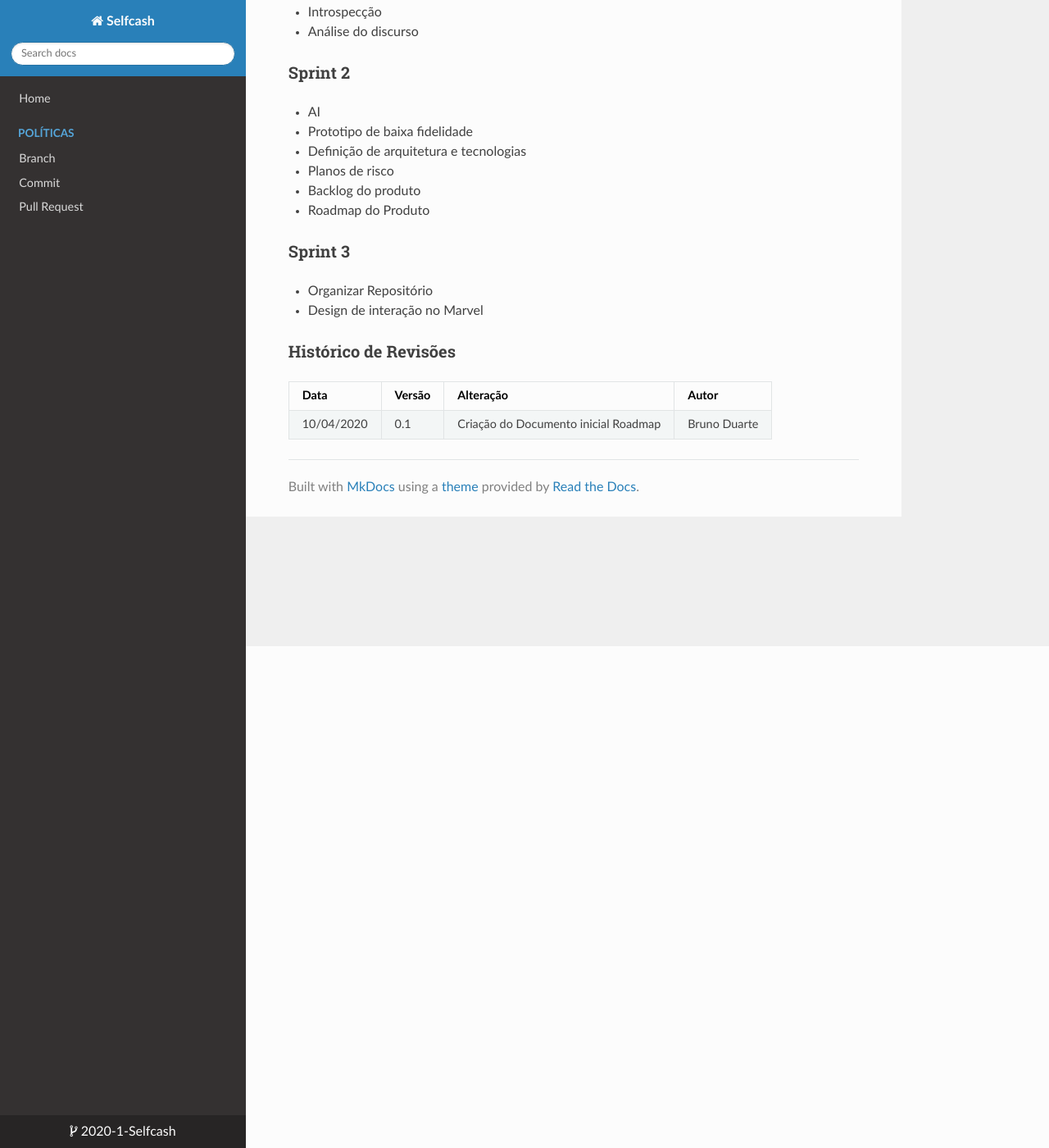
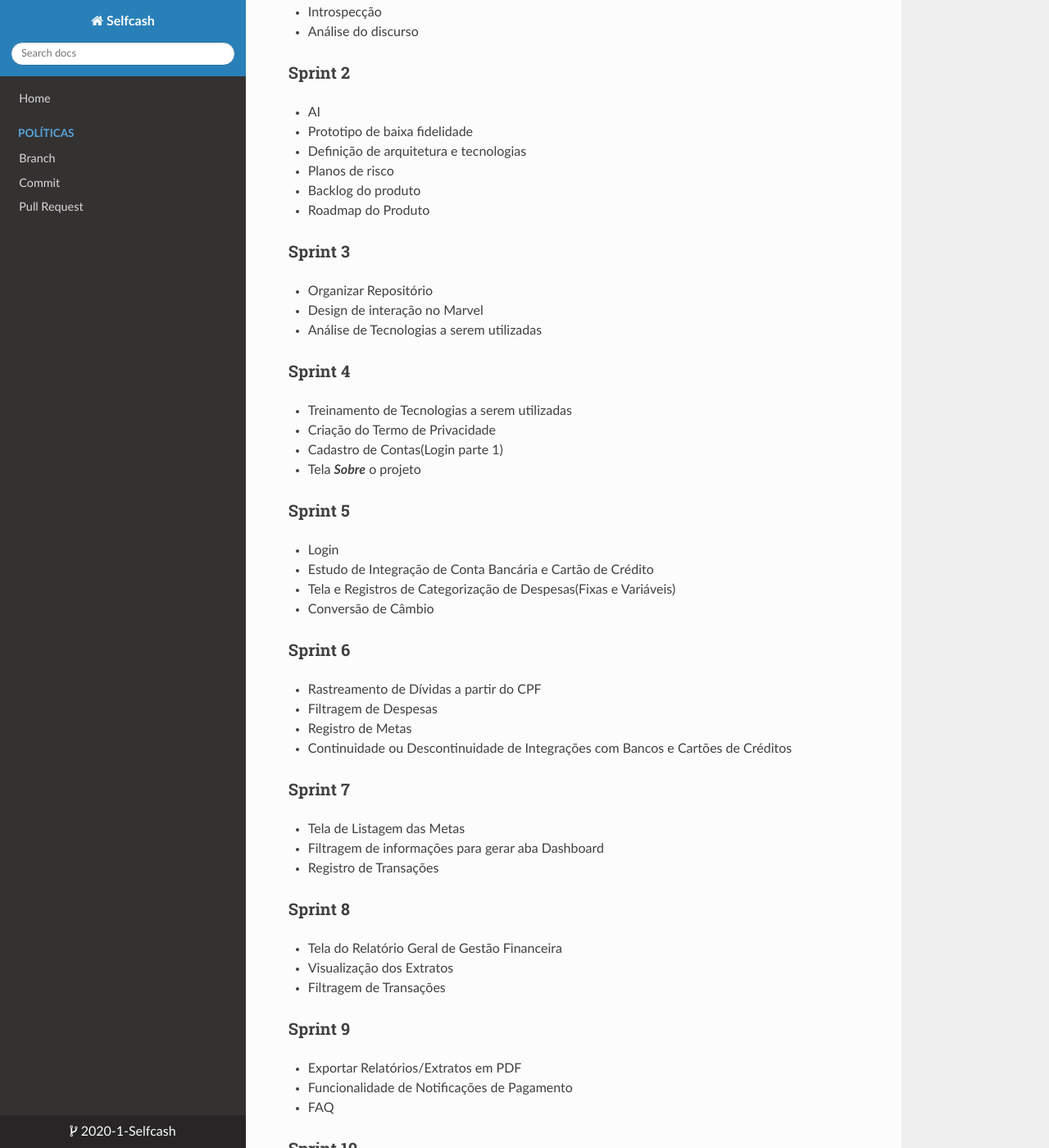
Before and after one commit to 2020-1-Selfcash/Docs, an MkDocs documentation site: the page built from docs/roadmap.md, in a window 1280 px wide and 1400 px high, scrolled down 612 px. Shown: the whole window at 82% size. Built offline with MkDocs 1.6.1, drawn with Linux system fonts in a browser that asks for light colours; nearby versions of some CDN libraries; some of the changed text lies outside the part shown.

Commit message:
Add New infos Roadmap

```diff
--- a/docs/roadmap.md
+++ b/docs/roadmap.md
@@ -33,8 +33,53 @@ O Roadmap pode ser definido como um roteiro do produto e é um resumo visual de
 
 * Organizar Repositório
 * Design de interação no Marvel
+* Análise de Tecnologias a serem utilizadas
+
+### Sprint 4
+
+* Treinamento de Tecnologias a serem utilizadas
+* Criação do Termo de Privacidade
+* Cadastro de Contas(Login parte 1)
+* Tela ***Sobre*** o projeto
+
+### Sprint 5
+
+* Login
+* Estudo de Integração de Conta Bancária e Cartão de Crédito
+* Tela e Registros de Categorização de Despesas(Fixas e Variáveis)
+* Conversão de Câmbio
+
+### Sprint 6
+
+* Rastreamento de Dívidas a partir do CPF
+* Filtragem de Despesas
+* Registro de Metas
+* Continuidade ou Descontinuidade de Integrações com Bancos e Cartões de Créditos
+
+### Sprint 7
+ * Tela de Listagem das Metas
+ * Filtragem de informações para gerar aba Dashboard
+ * Registro de Transações
+
+### Sprint 8
+* Tela do Relatório Geral de Gestão Financeira
+* Visualização dos Extratos
+* Filtragem de Transações
+
+### Sprint 9
+
+* Exportar Relatórios/Extratos em PDF
+* Funcionalidade de Notificações de Pagamento
+* FAQ
+
+### Sprint 10
+* Implementação de Ranking entre Usuários
+* Personalização das Telas
+
 
 ### Histórico de Revisões
 |Data|Versão|Alteração|Autor|
 |----|------|---------|-----|
 | 10/04/2020 | 0.1 | Criação do Documento inicial Roadmap | Bruno Duarte |
+|11/04/2020|0.1|Complementando Roadmap |Bruno Duarte|
+|||||
```
